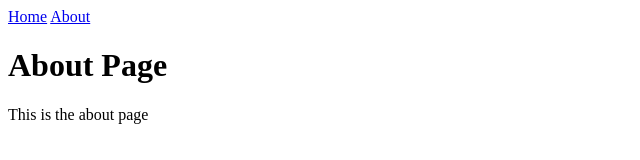
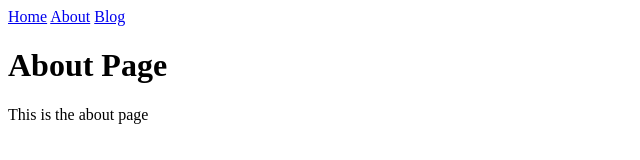
Before and after one commit to jecode93/svelte-project, a SvelteKit app: page /about in a window 1280 px wide. Shown: the top 160 px of the page, without its empty margins (0-640 px from the left). Built offline with nearby package versions, Linux system fonts and the light colour scheme.

Commit message:
feature: add blog path to the navbar.

```diff
--- a/src/components/Header.svelte
+++ b/src/components/Header.svelte
@@ -1,4 +1,5 @@
 <nav>
-	<a href='/'>Home</a>
-	<a href='/about'>About</a>
+	<a href="/">Home</a>
+	<a href="/about">About</a>
+	<a href="/blog">Blog</a>
 </nav>
```
